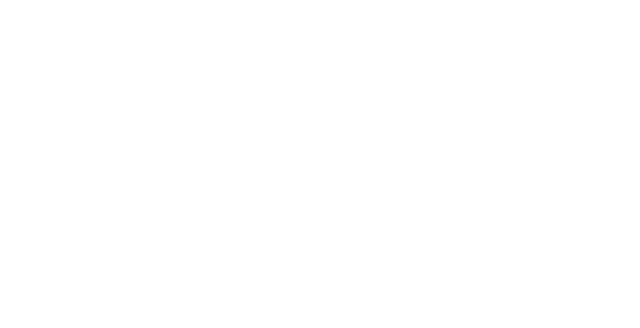
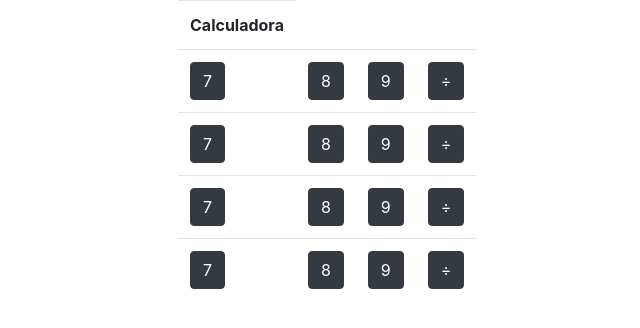
Before and after one commit to nicohuertasl/CalculadoraJS, a plain HTML site: page index.html in a window 1280 px wide. Shown: the whole page, without its empty margins (362-1002 px from the left). Drawn offline with nearby package versions, Linux system fonts and the light colour scheme.

Commit message:
Maquetado de botones con table y buttons

```diff
--- a/index.html
+++ b/index.html
@@ -1,25 +1,48 @@
 <!DOCTYPE html>
+<!-- Make a basic calculator  -->
 <html lang="es" dir="ltr">
 <head>
   <meta charset="utf-8">
   <title>Calculadora JavaScript</title>
+  <link rel="stylesheet" href="https://stackpath.bootstrapcdn.com/bootstrap/4.5.2/css/bootstrap.min.css" integrity="sha384-JcKb8q3iqJ61gNV9KGb8thSsNjpSL0n8PARn9HuZOnIxN0hoP+VmmDGMN5t9UJ0Z" crossorigin="anonymous">
 </head>
 <body>
-  <p id="p"></p>
-  <h1 id="titulo_1"></h1>
-  <script type="text/javascript">
-  var x = 5;
-  var y = 7;
-
-  function myFunction(a, b) {
-  return a * b;
-}
-var c = myFunction(x, y);
-alert(c);
-
-  </script>
+  <div class="mx-auto" style="width: 200px;">
+    <table class="table" class="center" >
+    <tr>
+      <th>Calculadora</th>
 
 
+    </tr>
+    <tr>
+      <td><button type="button" class="btn btn-dark">7</button></td>
+      <td><button type="button" class="btn btn-dark">8</button></td>
+      <td><button type="button" class="btn btn-dark">9</button></td>
+      <td><button type="button" class="btn btn-dark">÷</button></td>
+    </tr>
+    <tr>
+      <td><button type="button" class="btn btn-dark">7</button></td>
+      <td><button type="button" class="btn btn-dark">8</button></td>
+      <td><button type="button" class="btn btn-dark">9</button></td>
+      <td><button type="button" class="btn btn-dark">÷</button></td>
+    </tr>
+    <tr>
+      <td><button type="button" class="btn btn-dark">7</button></td>
+      <td><button type="button" class="btn btn-dark">8</button></td>
+      <td><button type="button" class="btn btn-dark">9</button></td>
+      <td><button type="button" class="btn btn-dark">÷</button></td>
+    </tr>
+    <tr>
+      <td><button type="button" class="btn btn-dark">7</button></td>
+      <td><button type="button" class="btn btn-dark">8</button></td>
+      <td><button type="button" class="btn btn-dark">9</button></td>
+      <td><button type="button" class="btn btn-dark">÷</button></td>
+    </tr>
+  </table>
 
+
+</div>
+
+<script src="main.js" ></script>
 </body>
 </html>
--- /dev/null
+++ b/main.js
@@ -0,0 +1 @@
+var resultado, num1, num2;
```
Also changed, not shown: style.css (added).
